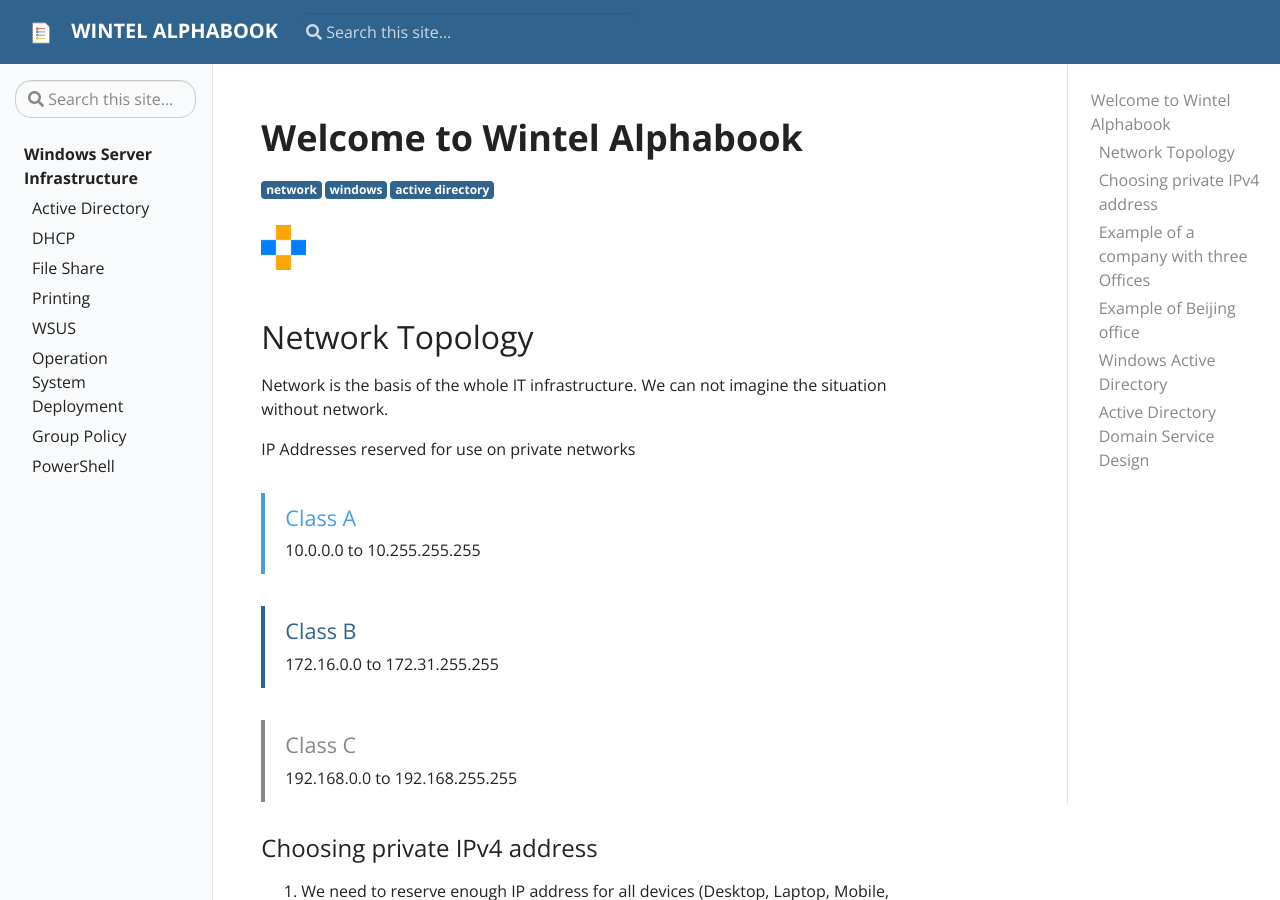
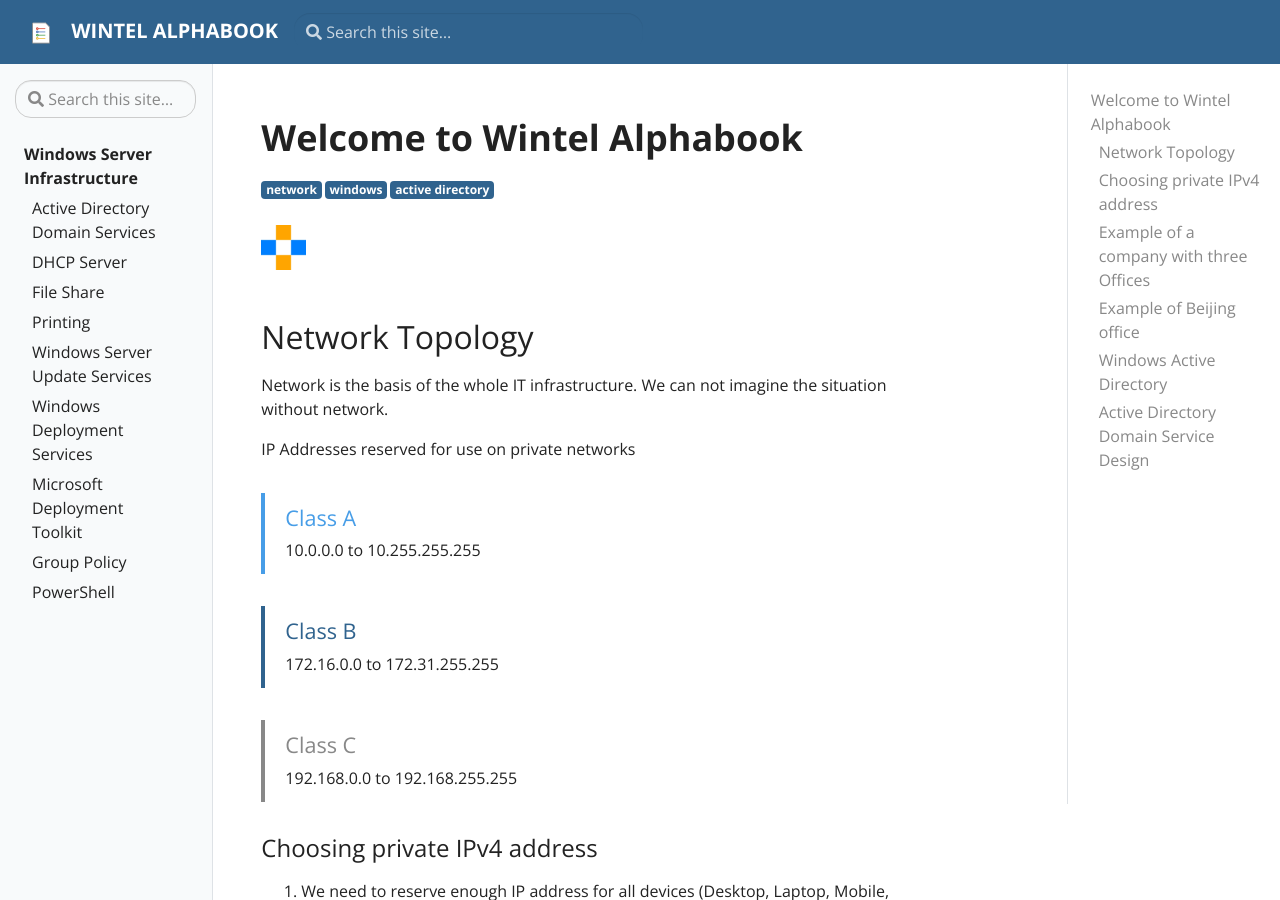
Before and after one commit to SMEwintel/SMEwintel.github.io, a Jekyll site: the page built from pages/index.md, in a window 1280 px wide and 900 px high. Built offline with Jekyll 4.4.1, drawn with Linux system fonts in a browser that asks for light colours.

Commit message:
Update toc.yml

```diff
--- a/_data/toc.yml
+++ b/_data/toc.yml
@@ -1,7 +1,7 @@
 - title: Windows Server Infrastructure
   url: docs
   links:
-    - title: "Active Directory"
+    - title: "Active Directory Domain Services"
       url: "docs/getting-started"
       children:
         - title: Features
@@ -10,15 +10,17 @@
           url: "docs/getting-started#development"
         - title: Customization
           url: "docs/getting-started#customization"
-    - title: "DHCP"
+    - title: "DHCP Server"
       url: "docs/getting-started"
     - title: "File Share"
       url: "docs/getting-started"
     - title: "Printing"
       url: "docs/getting-started"
-    - title: "WSUS"
+    - title: "Windows Server Update Services"
       url: "docs/getting-started"
-    - title: "Operation System Deployment"
+    - title: "Windows Deployment Services"
+      url: "docs/getting-started"
+    - title: "Microsoft Deployment Toolkit"
       url: "docs/getting-started"
     - title: "Group Policy"
       url: "docs/getting-started"
```
